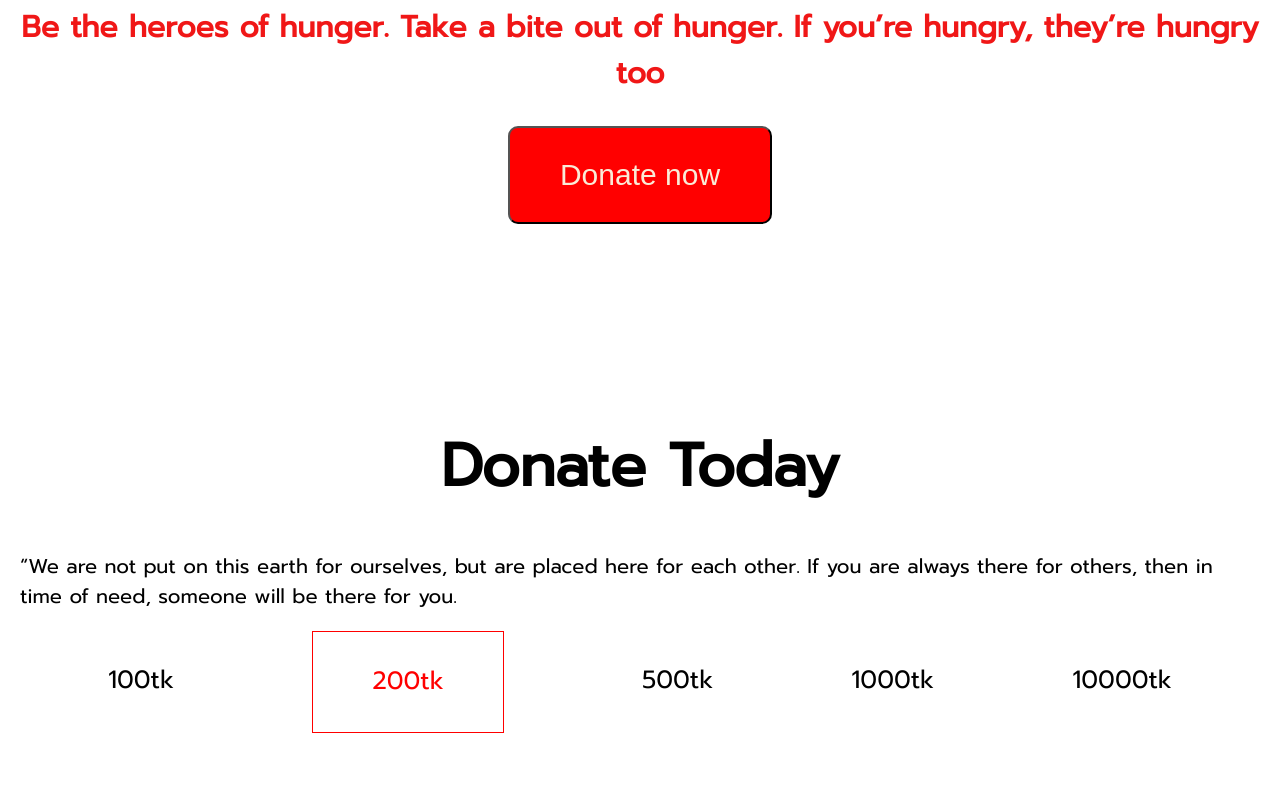
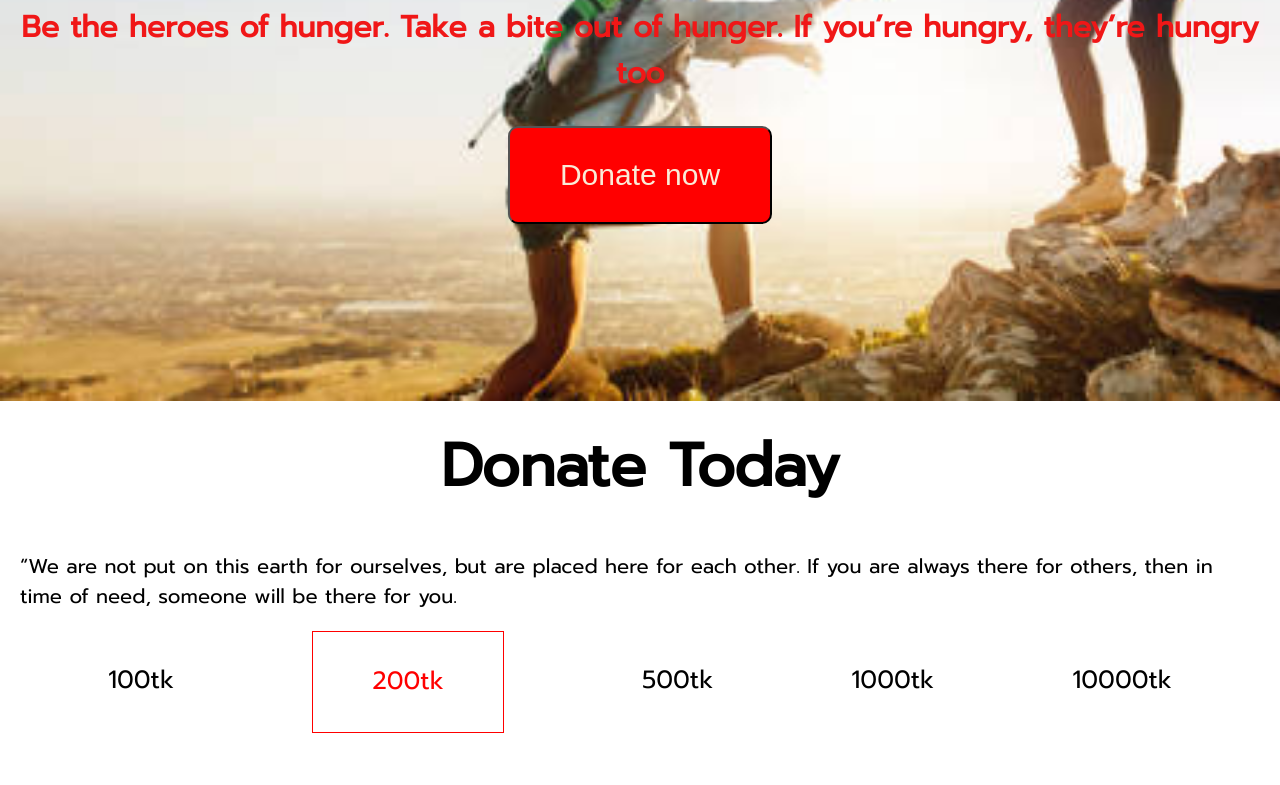
Before and after one commit to MR-Vanisher/Donate_website, a plain HTML site: page index.html in a window 1280 px wide. Shown: the part 389-1174 px from the top of the page. Drawn offline with Linux system fonts and the light colour scheme; the site is published under a folder, as on GitHub Pages, so addresses that start at the root find nothing.

Commit message:
added bg

```diff
--- a/css/style.css
+++ b/css/style.css
@@ -8,7 +8,7 @@ body{
 }
 /*Menu starts here*/
 .full_container{
-    background-image: url("/images/total_help_bg.jpg");
+    background-image: url("../images/total_help_bg.jpg");
     background-repeat: no-repeat;
     background-size: cover;
 }
```
